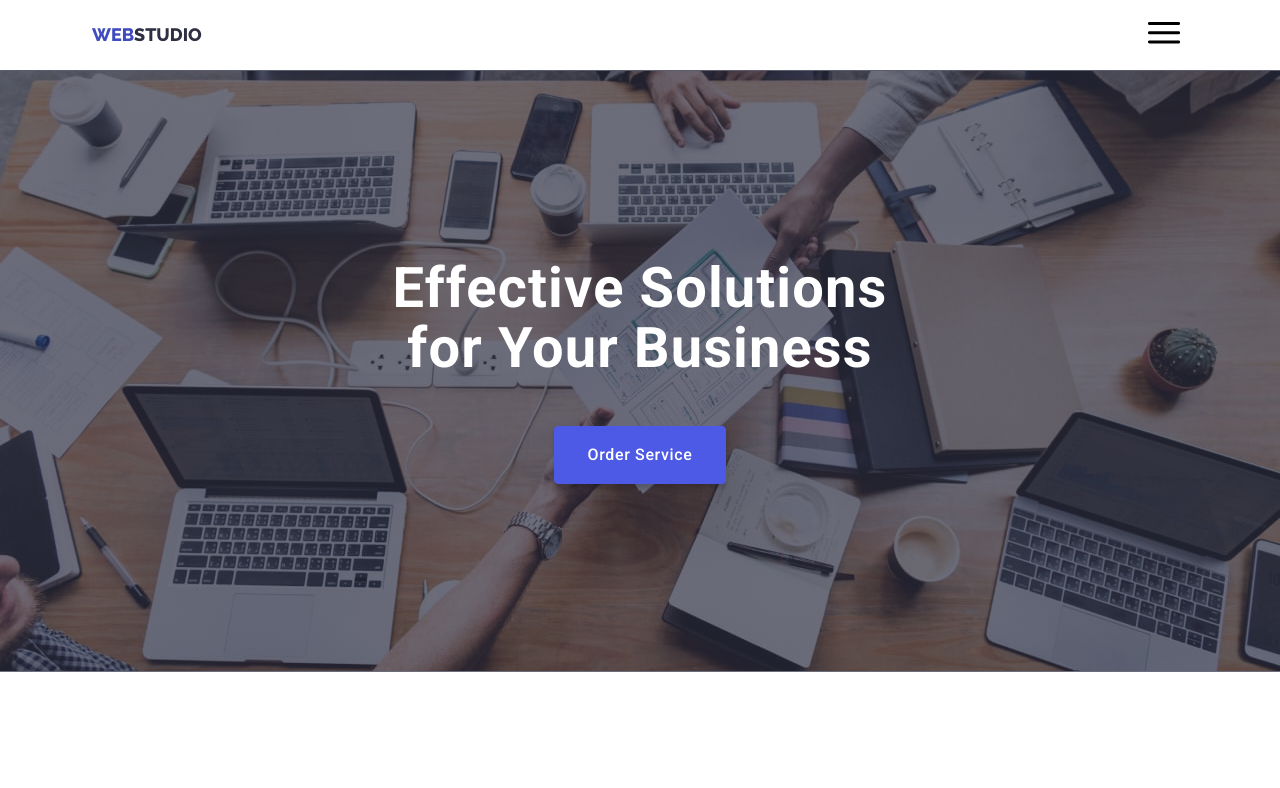
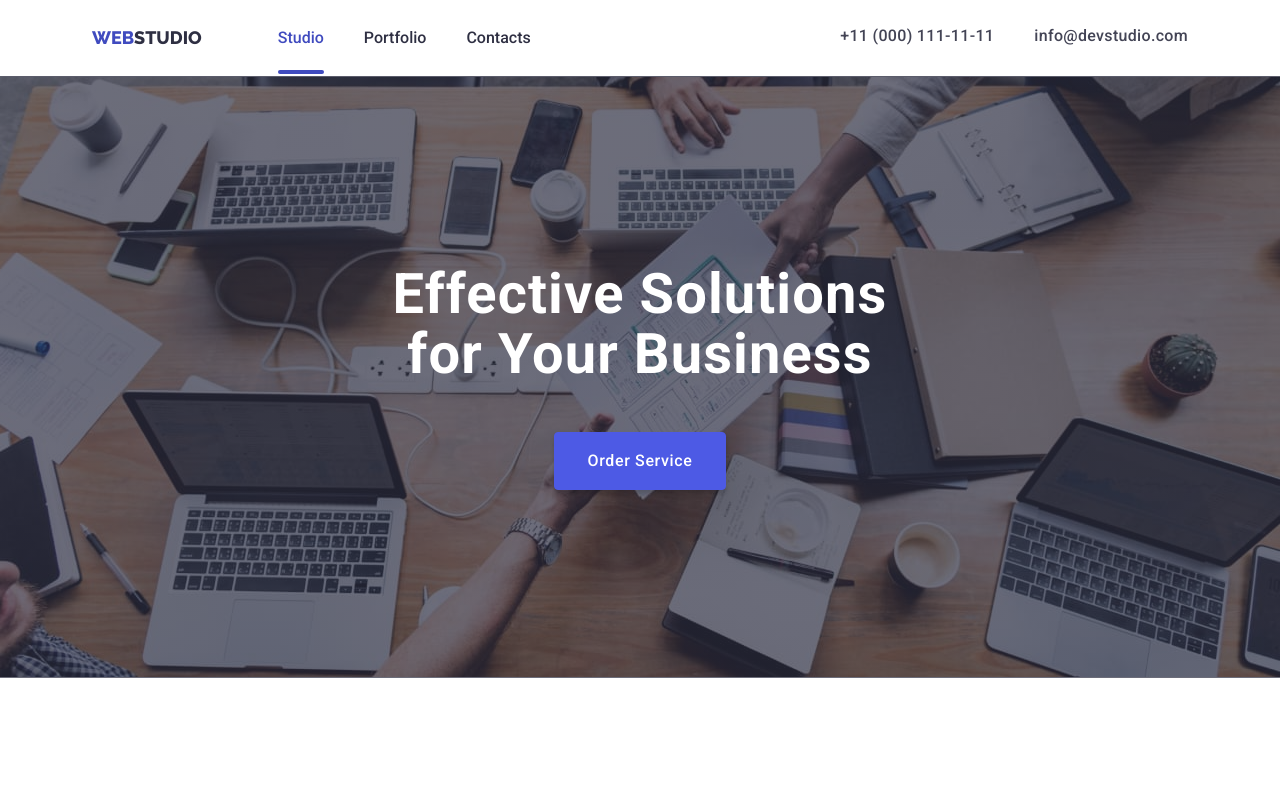
Before and after one commit to xlapushka/goit-markup-hw-07, a plain HTML site: page index.html in a window 1280 px wide. Shown: the top 788 px of the page. Drawn offline with nearby package versions, Linux system fonts and the light colour scheme.

Commit message:
all from a minimal, except modal window

```diff
--- a/css/styles-new.css
+++ b/css/styles-new.css
@@ -160,6 +160,9 @@ img {
   pointer-events: none;
 }
 
+.no-scroll {
+  overflow: hidden;
+}
 
 /* ====================HEADER+=========================== */
 
@@ -193,8 +196,6 @@ header .menu,
 header nav {
   display: flex;
   align-items: center;
-
-  line-height: 1.5;
 }
 
 .mobile-menu-button {
@@ -412,8 +413,8 @@ header nav {
 /* ================================= WHAT WE ARE DOING ======================= */
 
 main .what-we-are-doing {
-    display: none;
-  }
+  display: none;
+}
 
 /* ================================= OUR TEAM ======================= */
 
@@ -747,7 +748,35 @@ footer .box p {
     padding-right: 16px;
   }
 
-  header .menu,
+  header {
+    display: flex;
+    align-items: flex-start;
+    height: 70px;
+  }
+
+  header nav .list,
+  header .main-address {
+    display: block;
+  }
+
+  .mobile-menu-button {
+    display: none;
+  }
+
+  header .menu {
+    justify-content: flex-start;
+    align-items: center;
+    height: 70px;
+  }
+
+  header .menu .list {
+    display: flex;
+  }
+
+  header nav .link.logo {
+    margin-right: 120px;
+  }
+
   header nav {
     display: flex;
     align-items: center;
@@ -755,8 +784,32 @@ footer .box p {
     line-height: 1.5;
   }
 
+  header .menu .contact-us {
+    display: flex;
+    flex-direction: column;
+    margin-left: auto;
+    gap: 4px;
+  }
+
   header .menu > address {
     margin-left: auto;
+  }
+
+  header .contact-us .link-1 {
+    display: block;
+    padding-top: 0;
+    padding-bottom: 0;
+  }
+
+  .email,
+  .phone {
+    font-style: normal;
+    font-weight: 400;
+    font-size: 12px;
+    line-height: calc(16 / 12);
+    letter-spacing: 0.04em;
+
+    color: var(--slate);
   }
 
   header .active {
@@ -770,6 +823,7 @@ footer .box p {
 
     content: "";
     height: 4px;
+    border-radius: 2px;
     width: 100%;
 
     background-color: var(--ocean);
@@ -780,23 +834,14 @@ footer .box p {
     margin-right: 76px;
   }
 
-  header nav .link,
-  header .contact-us .link-1 {
+  header nav .link {
     display: block;
     padding-top: 24px;
-    padding-bottom: 24px;
+    padding-bottom: 22px;
   }
 
-  header nav .list li:not(:last-child),
-  header .contact-us li:not(:last-child) {
+  header nav .list li:not(:last-child) {
     margin-right: 40px;
-  }
-
-  header .contact-us {
-    margin-left: auto;
-
-    font-weight: 400;
-    font-style: normal;
   }
 
   .hero {
@@ -932,6 +977,34 @@ footer .box p {
   .list {
     display: flex;
     justify-content: space-between;
+  }
+
+  header,
+  header .menu {
+    height: 76px;
+  }
+
+  header nav .link {
+    padding-bottom: 24px;
+  }
+
+  header .menu .contact-us {
+    flex-direction: row-reverse;
+    margin-left: auto;
+    gap: 40px;
+  }
+
+  header .contact-us .link-1 {
+    padding-top: 24px;
+    padding-bottom: 28px;
+  }
+
+  .email,
+  .phone {
+    font-weight: 500;
+    font-size: 16px;
+    line-height: calc(24 / 16);
+    letter-spacing: 0.02em;
   }
 
   .hero {
--- a/css/styles.css
+++ b/css/styles.css
@@ -634,7 +634,11 @@ footer .box p {
 } */
 
 .user-email-submit-button {
-  margin-left: 24px;
+  margin-left: 24px;header nav .link {
+    display: block;
+    padding-top: 24px;
+    padding-bottom: 22px;
+  }
   display: inline-flex;
   align-items: center;
   justify-content: center;
--- a/js/mobile-menu.js
+++ b/js/mobile-menu.js
@@ -1,15 +1,23 @@
-
 (() => {
   const refs = {
     openMenuBtn: document.querySelector("[data-menu-open]"),
     closeMenuBtn: document.querySelector("[data-menu-close]"),
     menu: document.querySelector("[data-menu]"),
+    body: document.querySelector("body"),
+    menuList: document.querySelector(".mobile-menu"),
   };
 
   refs.openMenuBtn.addEventListener("click", toggleMenu);
   refs.closeMenuBtn.addEventListener("click", toggleMenu);
+  refs.menuList.addEventListener("click", removeMenu);
 
   function toggleMenu() {
     refs.menu.classList.toggle("is-hidden");
+    refs.body.classList.toggle("no-scroll");
+  }
+
+  function removeMenu() {
+    refs.menu.classList.toggle("is-hidden");
+    refs.body.classList.toggle("no-scroll");
   }
 })();
```
